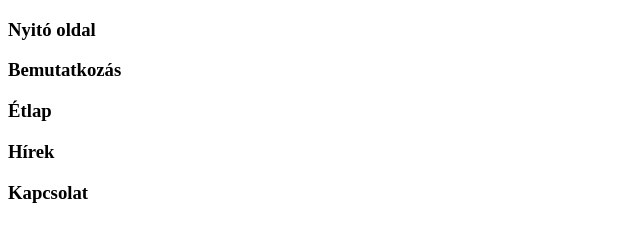
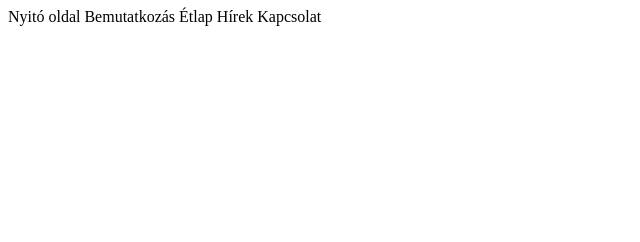
Before and after one commit to p4likas51/vendeglo, a plain HTML site: page index.html in a window 1280 px wide. Shown: the whole page, without its empty margins (0-640 px from the left). Drawn offline with Linux system fonts and the light colour scheme.

Commit message:
menü tagok

```diff
--- a/index.html
+++ b/index.html
@@ -8,11 +8,11 @@
 </head>
 <body>
     <div class="menu">
-        <h3>Nyitó oldal</h3>
-        <h3>Bemutatkozás</h3>
-        <h3>Étlap</h3>
-        <h3>Hírek</h3>
-        <h3>Kapcsolat</h3>
+        <span>Nyitó oldal</h3>
+        <span>Bemutatkozás</h3>
+        <span>Étlap</h3>
+        <span>Hírek</h3>
+        <span>Kapcsolat</h3>
     </div>
 </body>
 </html>
```
